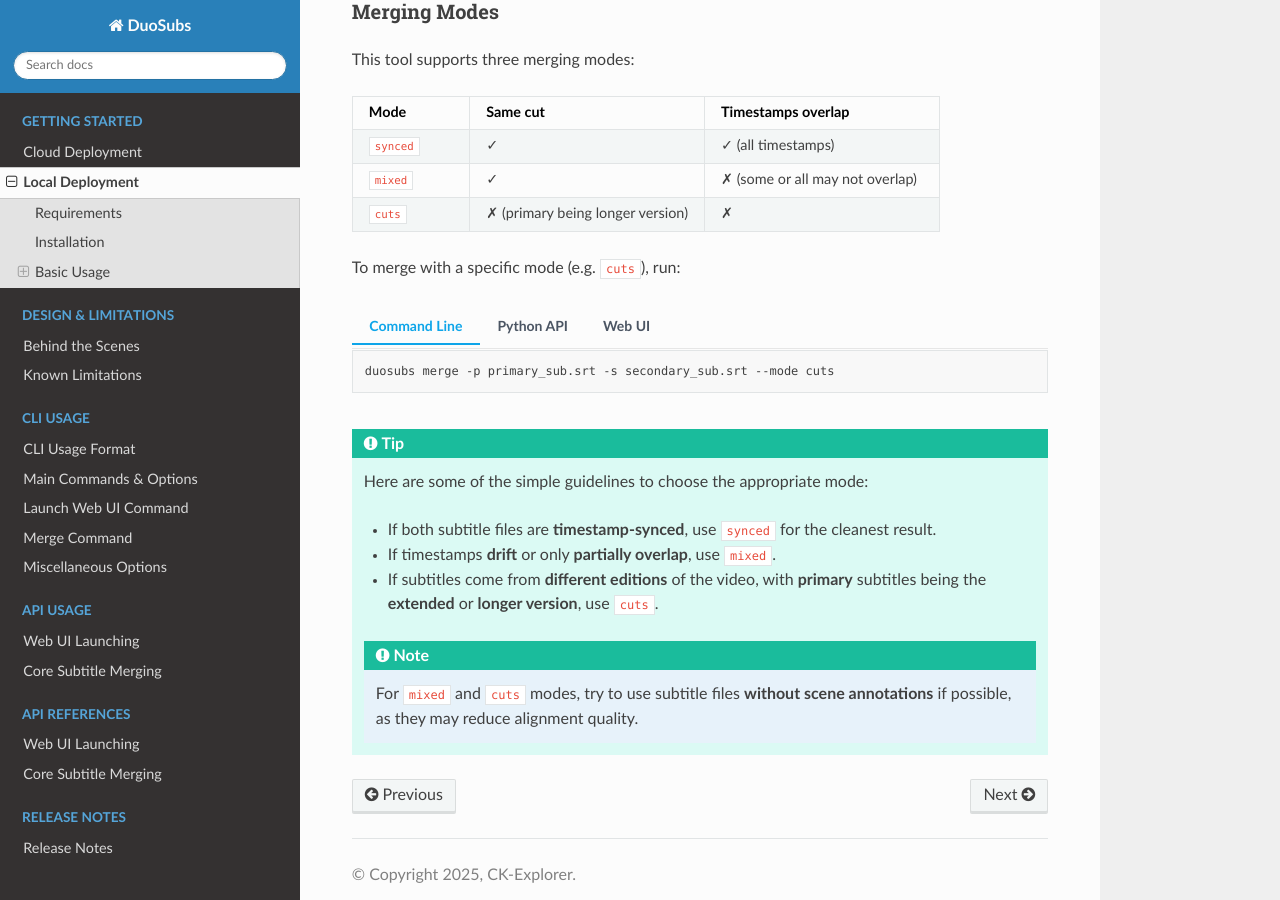
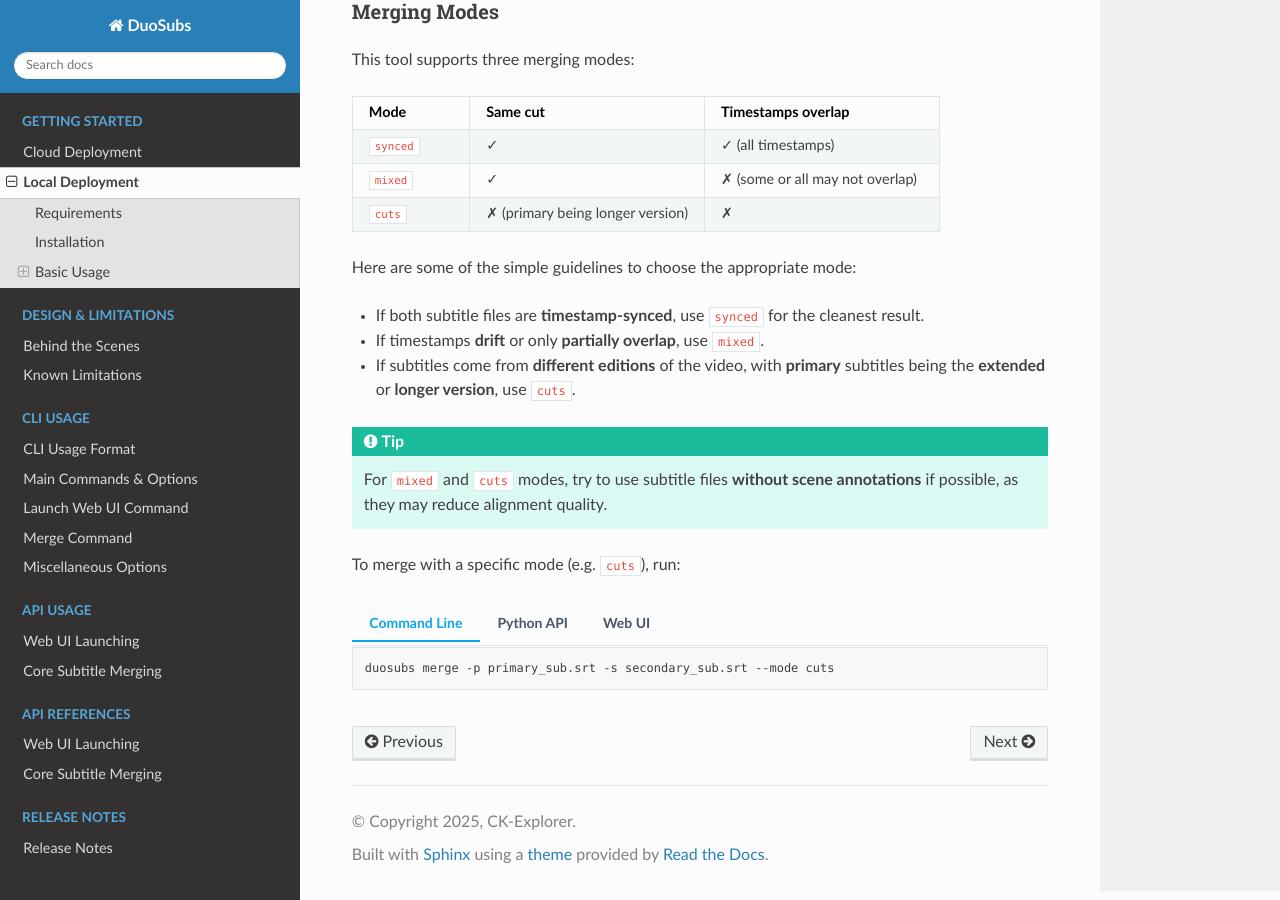
Before and after one commit to CK-Explorer/DuoSubs, a Sphinx documentation site: the page built from docs/getting_started/local_deployment.rst, in a window 1280 px wide and 900 px high, scrolled down 2756 px. Built offline with Sphinx 7.4.7 and the Read the Docs theme 3.1.0, drawn with Linux system fonts in a browser that asks for light colours; some of the changed lines change nothing that is shown.

Commit message:
docs: improve merging mode guidelines in deployment docs

```diff
--- a/docs/getting_started/local_deployment.rst
+++ b/docs/getting_started/local_deployment.rst
@@ -222,6 +222,17 @@
      - ✗ (primary being longer version)
      - ✗
 
+Here are some of the simple guidelines to choose the appropriate mode:
+
+- If both subtitle files are **timestamp-synced**, use ``synced`` for the cleanest result.
+- If timestamps **drift** or only **partially overlap**, use ``mixed``.
+- If subtitles come from **different editions** of the video, with **primary** subtitles being the **extended** or **longer version**, use ``cuts``.
+
+.. tip::
+
+    For ``mixed`` and ``cuts`` modes, try to use subtitle files **without scene annotations**
+    if possible, as they may reduce alignment quality.
+
 To merge with a specific mode (e.g. ``cuts``), run:
 
 .. tab:: Command Line
@@ -240,7 +251,7 @@
         args = MergeArgs(
             primary="primary_sub.srt",
             secondary="secondary_sub.srt",
-            merging_mode=MergingMode.CUTS
+            merging_mode=MergingMode.CUTS   # Modes available: MergingMode.SYNCED, MergingMode.MIXED, MergingMode.CUTS
         )
 
         # Load, merge, and save subtitles.
@@ -251,16 +262,3 @@
     .. raw:: html
 
         <div class="code-like">In <code class="docutils literal notranslate"><span class="pre">Configurations</span></code> → <code class="docutils literal notranslate"><span class="pre">Alignment Behavior</span></code> → <code class="docutils literal notranslate"><span class="pre">Merging Mode</span></code>, choose <code class="docutils literal notranslate"><span class="pre">Cuts</span></code>.</div>
-
-.. tip::
-
-    Here are some of the simple guidelines to choose the appropriate mode:
-
-    - If both subtitle files are **timestamp-synced**, use ``synced`` for the cleanest result.
-    - If timestamps **drift** or only **partially overlap**, use ``mixed``.
-    - If subtitles come from **different editions** of the video, with **primary** subtitles being the **extended** or **longer version**, use ``cuts``.
-
-    .. note::
-
-        For ``mixed`` and ``cuts`` modes, try to use subtitle files **without scene annotations**
-        if possible, as they may reduce alignment quality.
```
